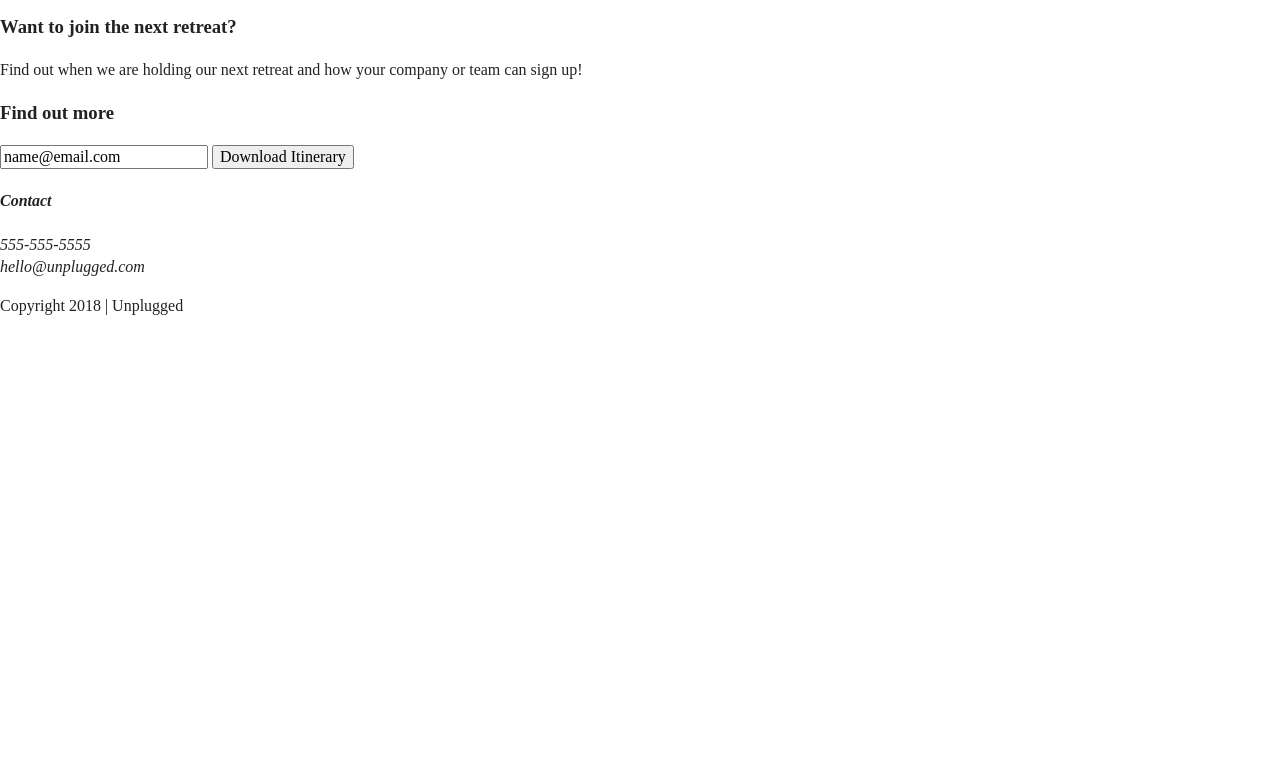
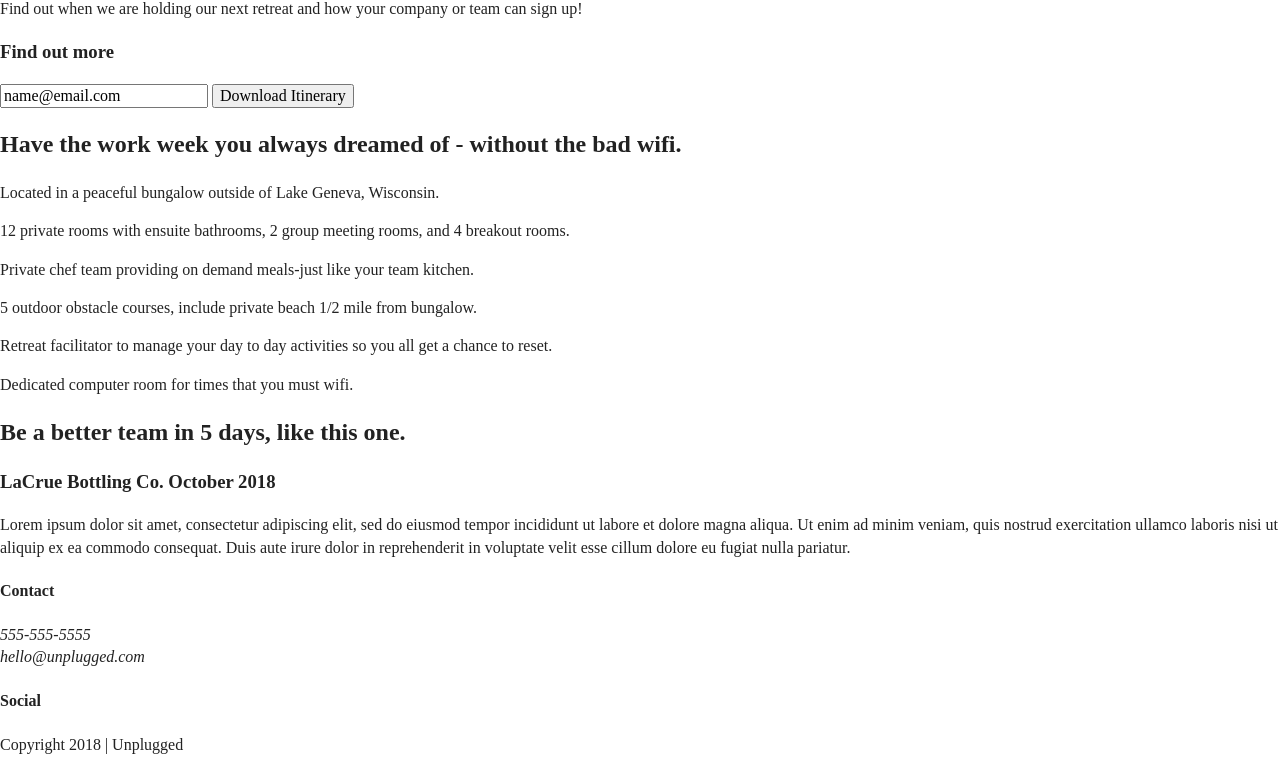
Before and after one commit to HannaKP/my-unplugged-retreat, a website: page index.html in a window 1280 px wide. Shown: the part 219-991 px from the top of the page. Before the commit the page ends 800 px from the top, so only its background shows below. Drawn offline with Linux system fonts and the light colour scheme.

Commit message:
added features section and reviews section

```diff
--- a/index.html
+++ b/index.html
@@ -37,22 +37,6 @@
   </header>
 
   <main>
-- newsletter signup
-    - headline  text
-    - paragraph
-    - headline
-    - email field
-    - submit button
-- info about unplugged
-    - headline
-    - background image
-    - icons
-    - text
-- previous retreats
-    - headline
-    - paragraph text
-    - image
-
     <section class="hero-area">
       <div class="content-wrapper">
         <h1>Retreat from the desk, return refereshed.</h1>
@@ -73,21 +57,80 @@
       </div>
     </aside>
 
+    <section class="features">
+      <div class="content-wrapper">
+        <h2>Have the work week you always dreamed of - without the bad wifi.</h2>
+        <div class="features-items">
+          <article>
+            <p class="fontawesome-icon"></p>
+            <p class="features-item-description">
+              Located in a peaceful bungalow outside of Lake Geneva, Wisconsin.
+            </p>
+          </article>
+          <article>
+            <p class="fontawesome-icon"></p>
+            <p class="features-item-description">
+              12 private rooms with ensuite bathrooms, 2 group meeting rooms, and 4 breakout rooms.
+            </p>
+          </article>
+          <article>
+            <p class="fontawesome-icon"></p>
+            <p class="features-item-description">
+              Private chef team providing on demand meals-just like your team kitchen.
+            </p>
+          </article>
+          <article>
+            <p class="fontawesome-icon"></p>
+            <p class="features-item-description">
+              5 outdoor obstacle courses, include private beach 1/2 mile from bungalow.
+            </p>
+          </article>
 
+          <article>
+            <p class="fontawesome-icon"></p>
+            <p class="features-item-description">
+              Retreat facilitator to manage your day to day activities so you all get a chance to reset.
+            </p>
+          </article>
+
+          <article>
+            <p class="fontawesome-icon"></p>
+            <p class="features-item-description">
+              Dedicated computer room for times that you must wifi.
+            </p>
+          </article>
+        </div>
+      </div>
+    </section>
+
+    <section class="reviews">
+      <div class="content-wrapper">
+        <h2>Be a better team in 5 days, like this one.</h2>
+        <article>
+          <div>
+            <h3>LaCrue Bottling Co. October 2018</h3>
+            <p> Lorem ipsum dolor sit amet, consectetur adipiscing elit, sed do eiusmod tempor incididunt ut labore et dolore magna aliqua. Ut enim ad minim veniam, quis nostrud exercitation ullamco laboris nisi ut aliquip ex ea commodo consequat. Duis aute irure dolor
+            in reprehenderit in voluptate velit esse cillum dolore eu fugiat nulla pariatur. </p>
+          </div>
+        </article>
+      </div>
+    </section>
 
   </main>
 
 
-  <footer>
+<footer>
 <div class="content-wrapper">
   <div class="footer-content">
     <div class="contact">
-    <address>
       <h4>Contact</h4>
+      <address>
       <p>555-555-5555<br>
       hello@unplugged.com</p>
-    </address>
+      </address>
+    </div>
     <div class="social">
+      <h4>Social</h4>
       <div class="social-icons">
         <p><a href="https://www.facebook.com/Skillcrush" target="_blank"></a></p>
         <p><a href="https://wwww.instagra.com/Skillcrush" target="_blank"></a></p>
```
